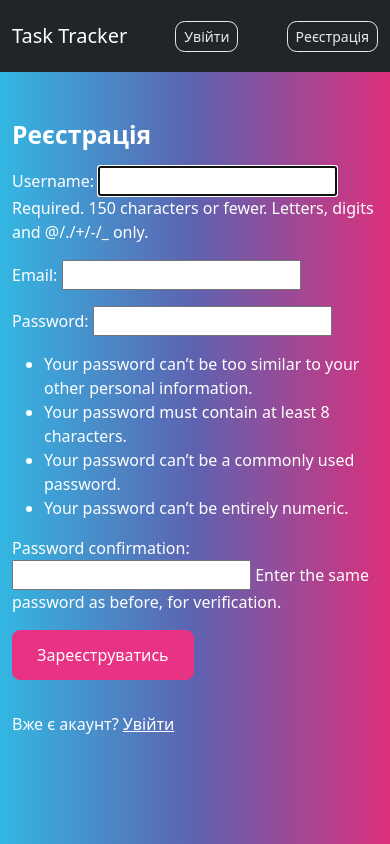
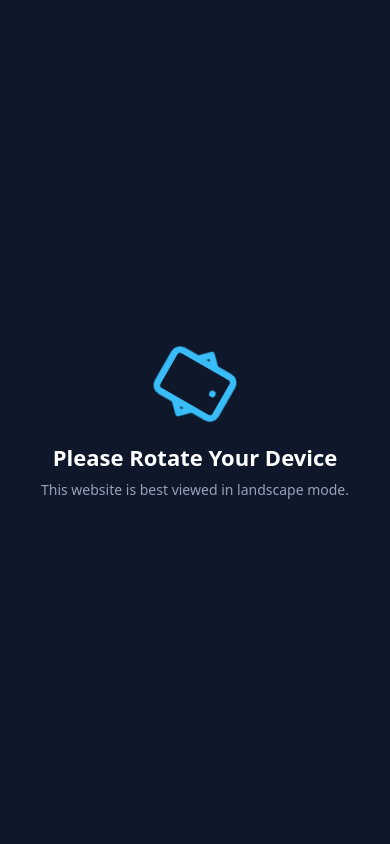
Before and after one commit to dfdsdsqw/dd, a Django app: page /register/ in a window 390 px wide. Run offline with Django 5.2, Linux system fonts and the light colour scheme; some libraries are stand-ins or nearby versions.

Commit message:
Add files via upload

```diff
--- a/AndrikNeSkuf/tasks/templates/tasks/base.html
+++ b/AndrikNeSkuf/tasks/templates/tasks/base.html
@@ -3,8 +3,93 @@
 <head>
     <meta charset="UTF-8">
     <title>Task Tracker</title>
-    <link href="https://cdn.jsdelivr.net/npm/bootswatch@5.3.3/dist/quartz/bootstrap.min.css" rel="stylesheet"></head>
+    <link href="https://cdn.jsdelivr.net/npm/bootswatch@5.3.3/dist/quartz/bootstrap.min.css" rel="stylesheet">
+
+    <style>
+        /* Оверлей для блокування екрана в портретному режимі */
+        #orientation-warning {
+            display: none;
+            position: fixed;
+            top: 0;
+            left: 0;
+            width: 100vw;
+            height: 100vh;
+            background-color: #0f172a;
+            color: #ffffff;
+            z-index: 99999;
+            flex-direction: column;
+            justify-content: center;
+            align-items: center;
+            text-align: center;
+            padding: 20px;
+            box-sizing: border-box;
+        }
+
+        .warning-content {
+            max-width: 320px;
+            display: flex;
+            flex-direction: column;
+            align-items: center;
+        }
+
+        /* Анімована SVG-іконка */
+        .rotate-icon {
+            width: 80px;
+            height: 80px;
+            margin-bottom: 20px;
+            stroke: #38bdf8;
+            animation: rotateAnim 2s infinite ease-in-out;
+        }
+
+        .warning-content h2 {
+            font-family: system-ui, -apple-system, sans-serif;
+            font-size: 22px;
+            margin: 0 0 10px 0;
+            font-weight: 600;
+            color: #ffffff;
+        }
+
+        .warning-content p {
+            font-family: system-ui, -apple-system, sans-serif;
+            font-size: 14px;
+            color: #94a3b8;
+            margin: 0;
+            line-height: 1.4;
+        }
+
+        @keyframes rotateAnim {
+            0% { transform: rotate(0deg); }
+            50% { transform: rotate(-90deg); }
+            100% { transform: rotate(0deg); }
+        }
+
+        /* Показувати оверлей тільки при портретній орієнтації на мобільних і планшетах */
+        @media screen and (orientation: portrait) and (max-width: 1024px) {
+            #orientation-warning {
+                display: flex !important;
+            }
+            body {
+                overflow: hidden !important;
+            }
+        }
+    </style>
+</head>
 <body>
+
+<!-- Блок заблокування для вертикального режиму -->
+<div id="orientation-warning">
+  <div class="warning-content">
+    <svg class="rotate-icon" viewBox="0 0 24 24" fill="none" stroke="currentColor" stroke-width="2" stroke-linecap="round" stroke-linejoin="round">
+      <rect x="5" y="2" width="14" height="20" rx="2" ry="2"></rect>
+      <path d="M12 18h.01"></path>
+      <path d="M19 9l3 3-3 3"></path>
+      <path d="M5 15l-3-3 3-3"></path>
+    </svg>
+    <h2>Please Rotate Your Device</h2>
+    <p>This website is best viewed in landscape mode.</p>
+  </div>
+</div>
+
 <nav class="navbar navbar-dark bg-dark mb-4">
     <div class="container">
         <a class="navbar-brand" href="{% url 'task_list' %}">Task Tracker</a>
@@ -20,8 +105,10 @@
         {% endif %}
     </div>
 </nav>
+
 <div class="container">
     {% block content %}{% endblock %}
 </div>
+
 </body>
 </html>
```
Also changed, not shown: AndrikNeSkuf/db.sqlite3.
